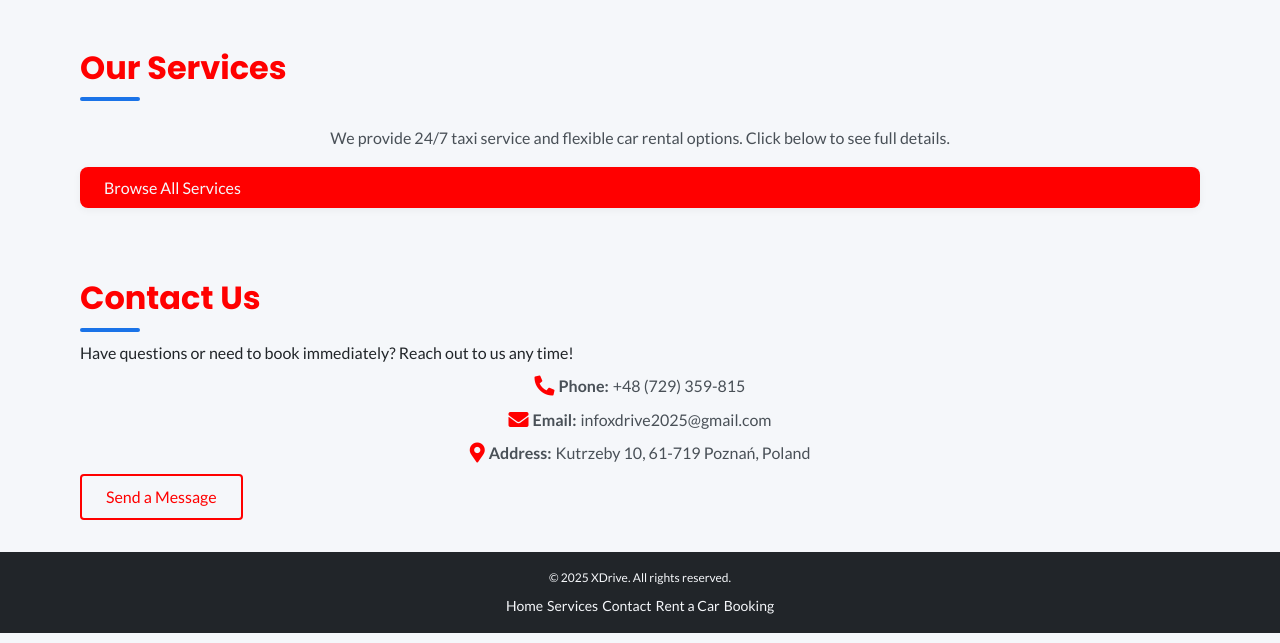
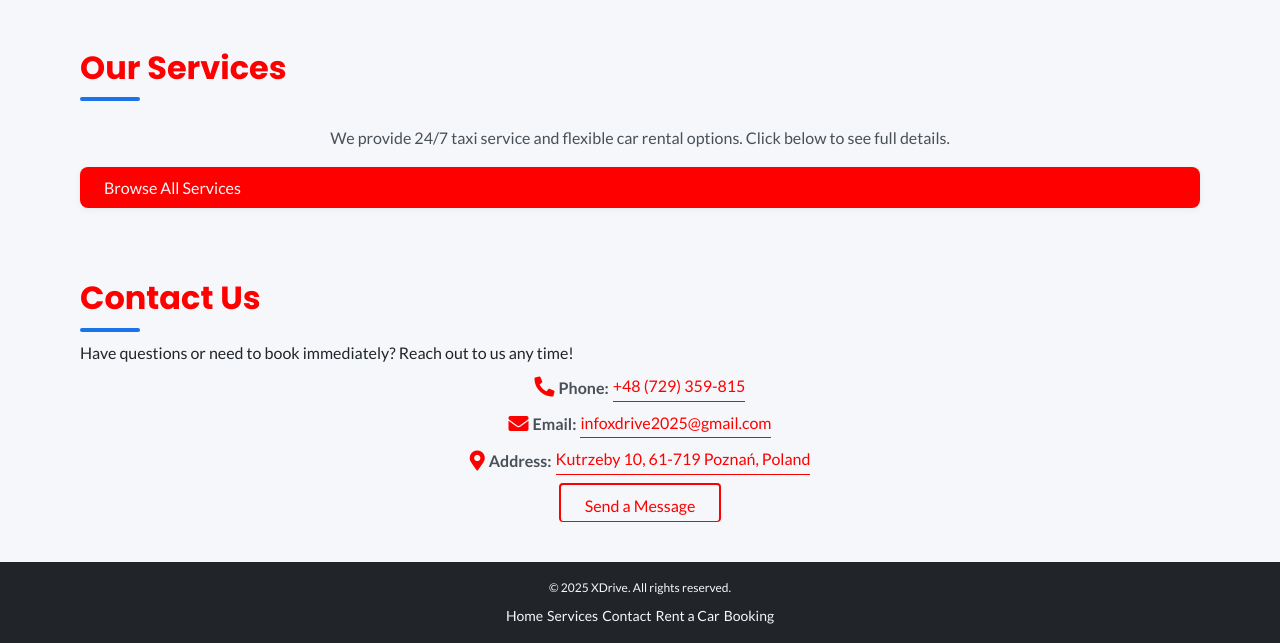
Before and after one commit to PrometheusF/XdriveProject, a plain HTML site: page project-folder/index.html in a window 1280 px wide. Shown: the part 1342-1985 px from the top of the page. Drawn offline with Linux system fonts and the light colour scheme.

Commit message:
Update index.html

```diff
--- a/project-folder/index.html
+++ b/project-folder/index.html
@@ -91,17 +91,41 @@
 </section>
 
 
+
 <!-- ===== CONTACT PREVIEW ===== -->
 <section class="contact" id="contact">
   <div class="container">
     <h2 class="section-title" data-anim="fade-up">Contact Us</h2>
     <p data-anim="fade-up">Have questions or need to book immediately? Reach out to us any time!</p>
+
     <div class="contact-info" data-anim="fade-up">
-      <p><i class="fas fa-phone-alt"></i> <strong>Phone:</strong> +48 (729) 359-815</p>
-      <p><i class="fas fa-envelope"></i> <strong>Email:</strong> infoxdrive2025@gmail.com</p>
-      <p><i class="fas fa-map-marker-alt"></i> <strong>Address:</strong> Kutrzeby 10, 61-719 Poznań, Poland</p>
+      <p>
+        <i class="fas fa-phone-alt"></i>
+        <strong>Phone:</strong>
+        <a href="tel:+48729359815">+48 (729) 359-815</a>
+      </p>
+      <p>
+        <i class="fas fa-envelope"></i>
+        <strong>Email:</strong>
+        <a href="mailto:infoxdrive2025@gmail.com">infoxdrive2025@gmail.com</a>
+      </p>
+      <p>
+        <i class="fas fa-map-marker-alt"></i>
+        <strong>Address:</strong>
+        <a
+                href="https://www.google.com/maps?q=Kutrzeby+10,+61-719+Pozna%C5%84,+Poland"
+                target="_blank"
+                rel="noopener"
+        >
+          Kutrzeby 10, 61-719 Poznań, Poland
+        </a>
+      </p>
+
+      <!-- Butonu buraya taşıdık -->
+      <p class="contact-action">
+        <a href="contact.html" class="btn-secondary">Send a Message</a>
+      </p>
     </div>
-    <a href="contact.html" class="btn-secondary" data-anim="fade-up">Send a Message</a>
   </div>
 </section>
 
```
